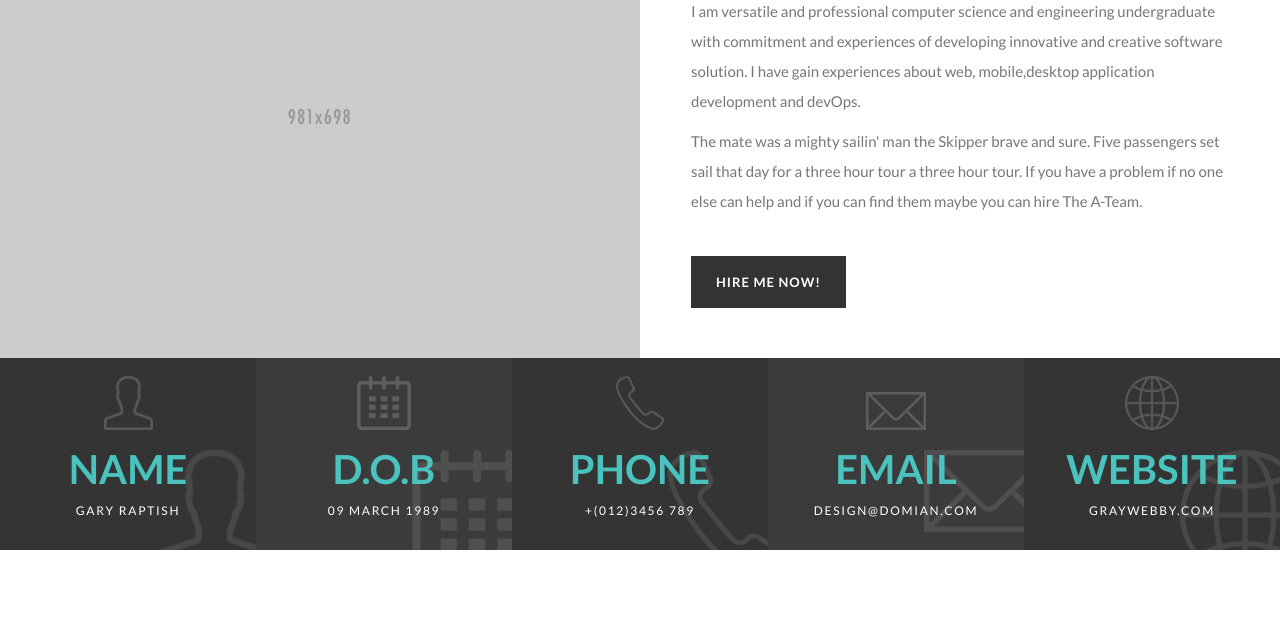
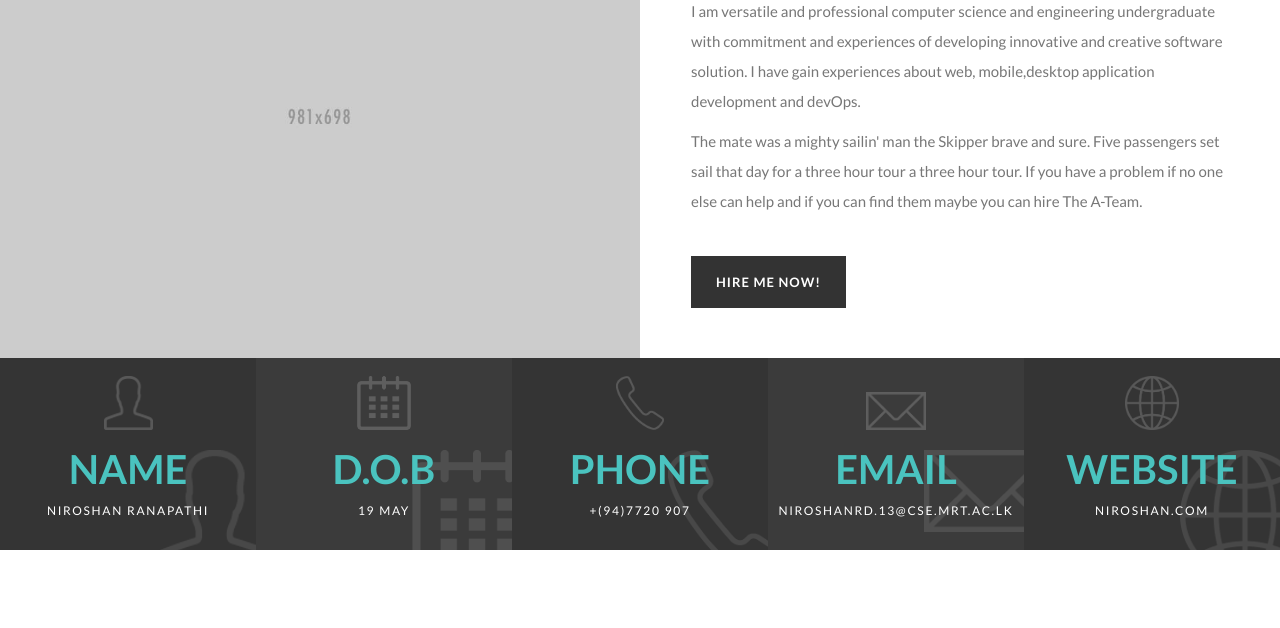
Before and after one commit to niroshn/niroshn.github.io, a plain HTML site: page profile.html in a window 1280 px wide. Shown: the part 284-912 px from the top of the page. Drawn offline with nearby package versions, Linux system fonts and the light colour scheme.

Commit message:
Update profile.html

```diff
--- a/profile.html
+++ b/profile.html
@@ -3,7 +3,7 @@
 <head>
 	<meta charset="utf-8">
 	<meta name="viewport" content="width=device-width, initial-scale=1">
-	<title>Gary - Resume HTML Template</title>
+	<title>Niroshan</title>
 	<meta name="keywords" content="HTML5,CSS3,HTML,Template,Themeton,VCard,Resume,CV" >
 	<meta name="description" content="Gary - Resume HTML Template">
 	<meta name="author" content="Themeton">
@@ -119,7 +119,7 @@
 		<div class="row">
 			<div class="col-xs-10">
 
-				<a href="./" id="logo" class="at-link">Gary</a>
+				<a href="./" id="logo" class="at-link">Niroshan</a>
 
 				<div class="page-title">
 					<div class="title-wrap">
@@ -183,7 +183,7 @@
 					<div class="entry-box">
 						<span class="icon-img" style="background-image:url(images/pages/profile/icon-1.png);"></span>
 						<h3>Name</h3>
-						<p>gary raptish</p>
+						<p>Niroshan Ranapathi</p>
 					</div>
 				</div>
 				<div class="ib-item" data-bg-color="#3b3b3b">
@@ -192,7 +192,7 @@
 					<div class="entry-box">
 						<span class="icon-img" style="background-image:url(images/pages/profile/icon-2.png);"></span>
 						<h3>d.o.b</h3>
-						<p>09 march 1989</p>
+						<p>19 May</p>
 					</div>
 				</div>
 				<div class="ib-item" data-bg-color="#343434">
@@ -201,7 +201,7 @@
 					<div class="entry-box">
 						<span class="icon-img" style="background-image:url(images/pages/profile/icon-3.png);"></span>
 						<h3>phone</h3>
-						<p>+(012)3456 789</p>
+						<p>+(94)7720 907</p>
 					</div>
 				</div>
 				<div class="ib-item" data-bg-color="#3b3b3b">
@@ -210,7 +210,7 @@
 					<div class="entry-box">
 						<span class="icon-img" style="background-image:url(images/pages/profile/icon-4.png);"></span>
 						<h3>email</h3>
-						<p>design@domian.com</p>
+						<p>niroshanrd.13@cse.mrt.ac.lk</p>
 					</div>
 				</div>
 				<div class="ib-item" data-bg-color="#343434">
@@ -219,7 +219,7 @@
 					<div class="entry-box">
 						<span class="icon-img" style="background-image:url(images/pages/profile/icon-5.png);"></span>
 						<h3>website</h3>
-						<p>graywebby.com</p>
+						<p>niroshan.com</p>
 					</div>
 				</div>
 			</div>
```
